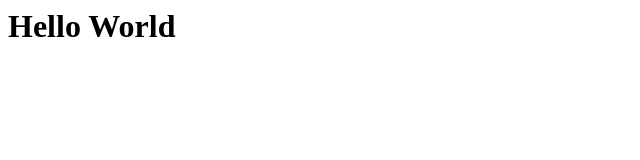
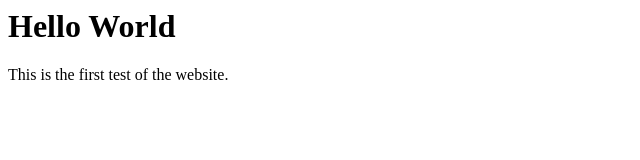
Before and after one commit to gdumani/microverse-trial, a plain HTML site: page index.html in a window 1280 px wide. Shown: the whole page, without its empty margins (0-640 px from the left). Drawn offline with Linux system fonts and the light colour scheme.

Commit message:
Added a paragraph

```diff
--- a/index.html
+++ b/index.html
@@ -1,5 +1,6 @@
 <html>
 <body>
 <h1> Hello World </h1>
+<p>This is the first test of the website.</p>
 </body>
 </html>
```
